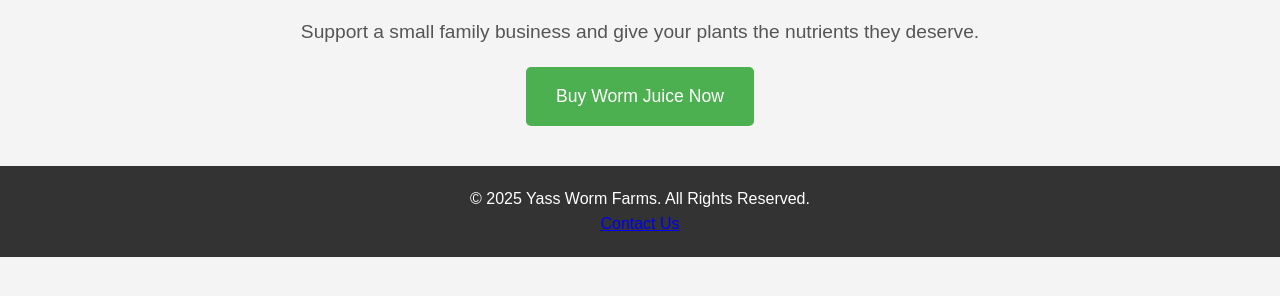
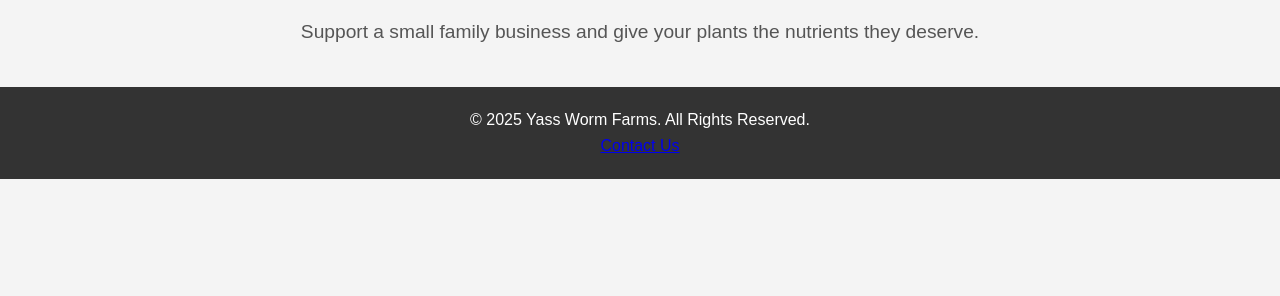
Before and after one commit to YassWormFarms/YassWormFarms, a plain HTML site: page index.html in a window 1280 px wide. Shown: the part 498-794 px from the top of the page. Drawn offline with Linux system fonts and the light colour scheme.

Commit message:
Update index.html

```diff
--- a/index.html
+++ b/index.html
@@ -112,8 +112,6 @@
 
         <p>Cheaper, Greener, Better. Freshly harvested worm juice from the heart of nature.</p>
         <p>Support a small family business and give your plants the nutrients they deserve.</p>
-
-        <a href="https://buy.stripe.com/8wM6rC0Dl5gnbCM000" class="cta-button">Buy Worm Juice Now</a>
     </main>
 
     <div class="stripe-button-container">
```
